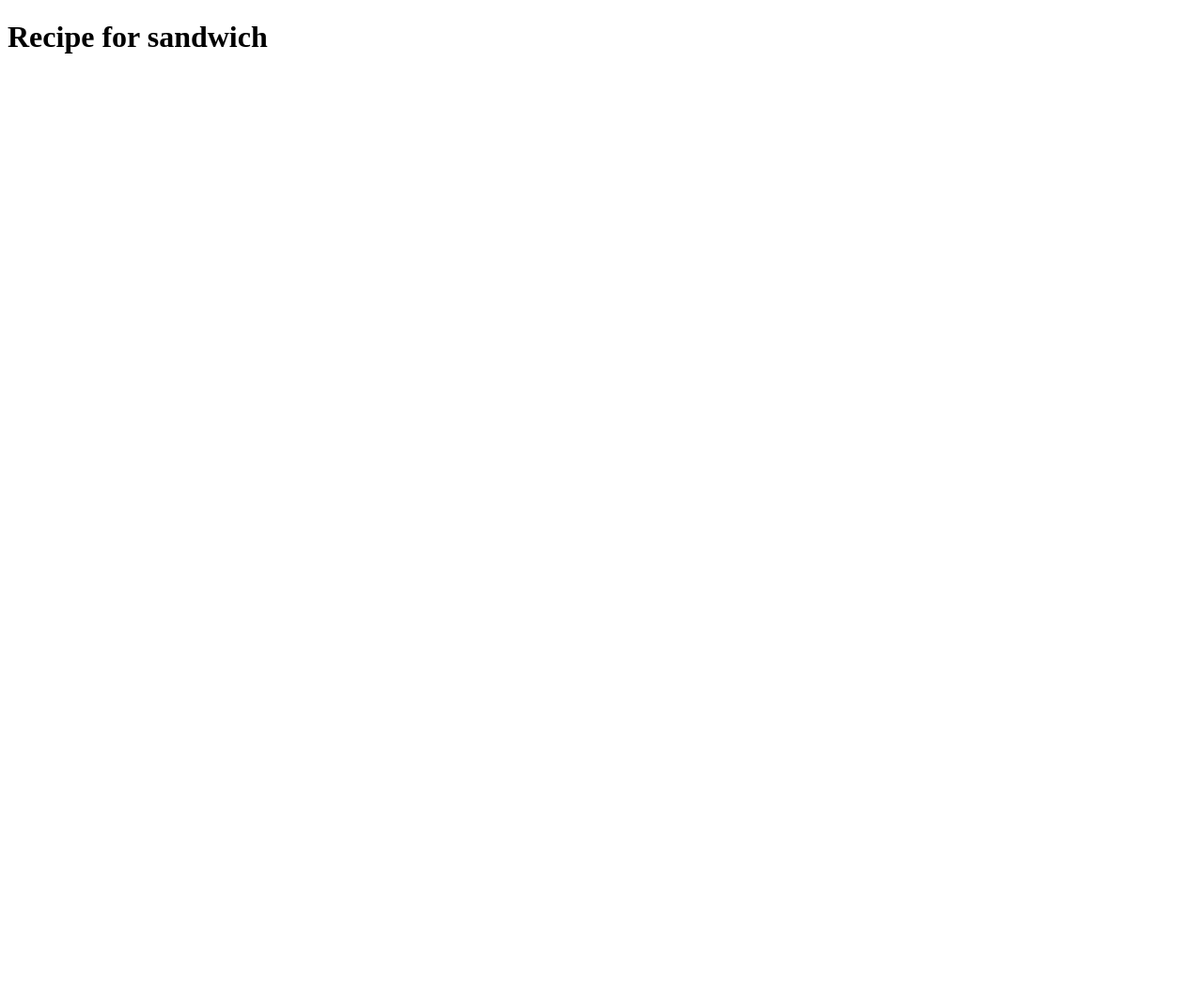
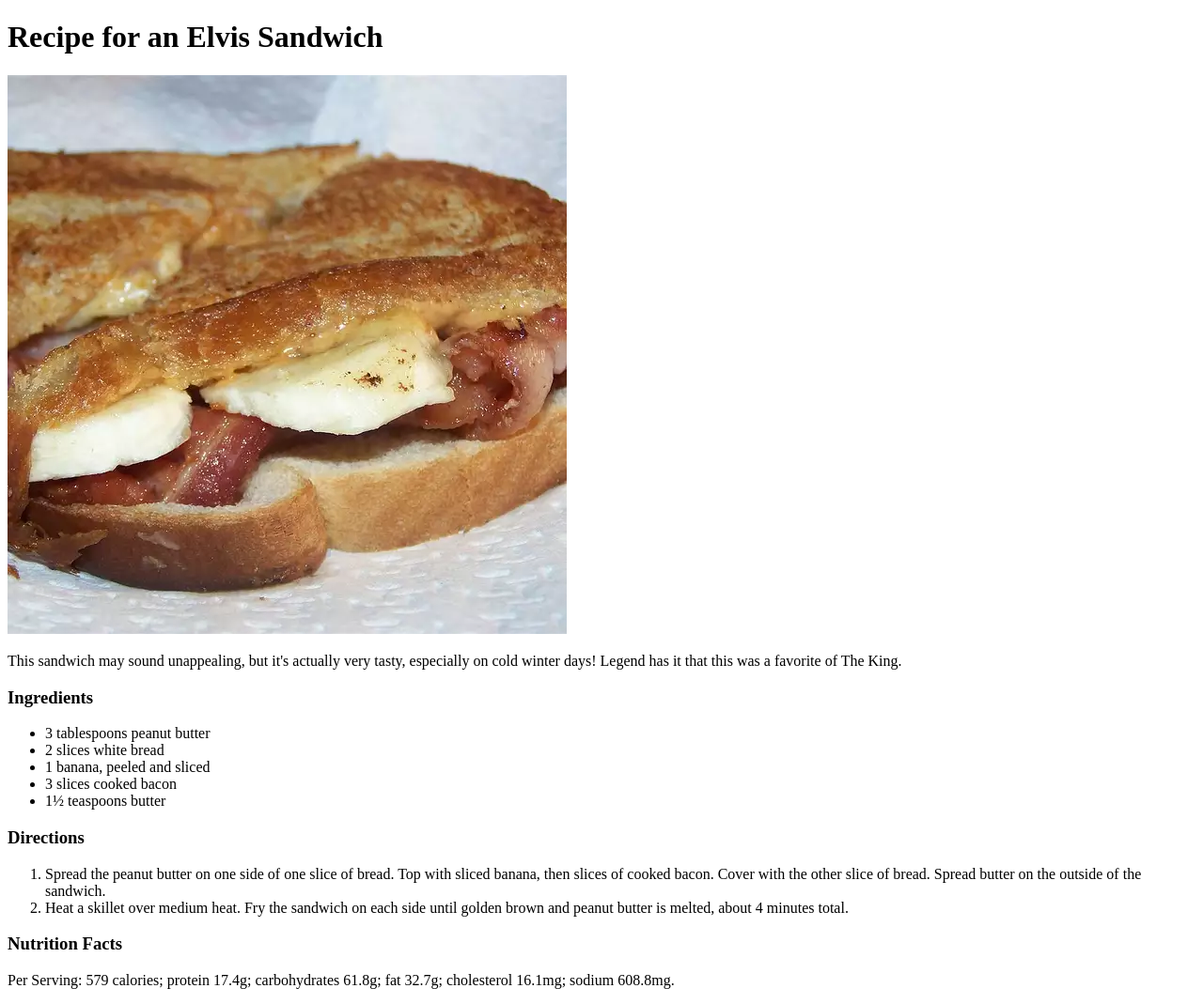
Before and after one commit to jacobfredsoee/TOP_recipes, a plain HTML site: page recipes/sandwich.html in a window 1280 px wide. Shown: the whole page at 94% size. Before the commit the page ends 800 px from the top, so only its background shows below. Drawn offline with Linux system fonts and the light colour scheme.

Commit message:
Sandwich done

```diff
--- a/recipes/sandwich.html
+++ b/recipes/sandwich.html
@@ -2,9 +2,32 @@
 <html lang="en">
 <head>
     <meta charset="UTF-8">
-    <title>Recipe for sandwich</title>
+    <title>Elvis Sandwich</title>
 </head>
 <body>
-    <h1>Recipe for sandwich</h1>
+    <h1>Recipe for an Elvis Sandwich</h1>
+    <img src="./img_sandwich.webp" alt="sandwich">
+    <p>This sandwich may sound unappealing, but it's
+        actually very tasty, especially on cold winter
+        days! Legend has it that this was a favorite
+        of The King.
+    </p>
+    <h3>Ingredients</h3>
+    <ul>
+        <li>3 tablespoons peanut butter</li>
+        <li>2 slices white bread</li>
+        <li>1 banana, peeled and sliced</li>
+        <li>3 slices cooked bacon</li>
+        <li>1½ teaspoons butter</li>
+    </ul>
+    <h3>Directions</h3>
+    <ol>
+        <li>Spread the peanut butter on one side of one slice of bread. Top with sliced banana, then slices of cooked bacon. Cover with the other slice of bread. Spread butter on the outside of the sandwich.</li>
+        <li>Heat a skillet over medium heat. Fry the sandwich on each side until golden brown and peanut butter is melted, about 4 minutes total.</li>
+    </ol>
+    <h3>Nutrition Facts</h3>
+    <p>
+        Per Serving: 579 calories; protein 17.4g; carbohydrates 61.8g; fat 32.7g; cholesterol 16.1mg; sodium 608.8mg.
+    </p>
 </body>
 </html>
```
Also changed, not shown: recipes/img_destruction.jpg (added), recipes/img_sandwich.webp (added).
